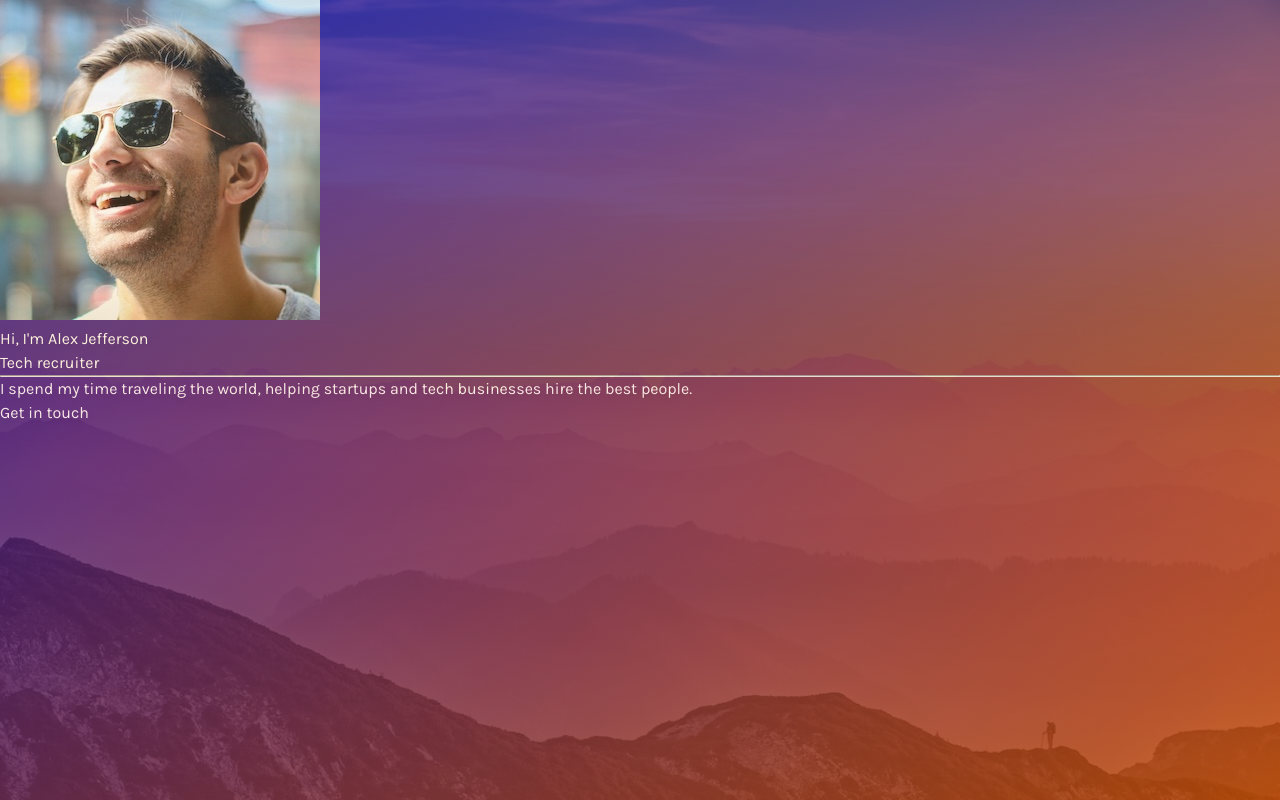
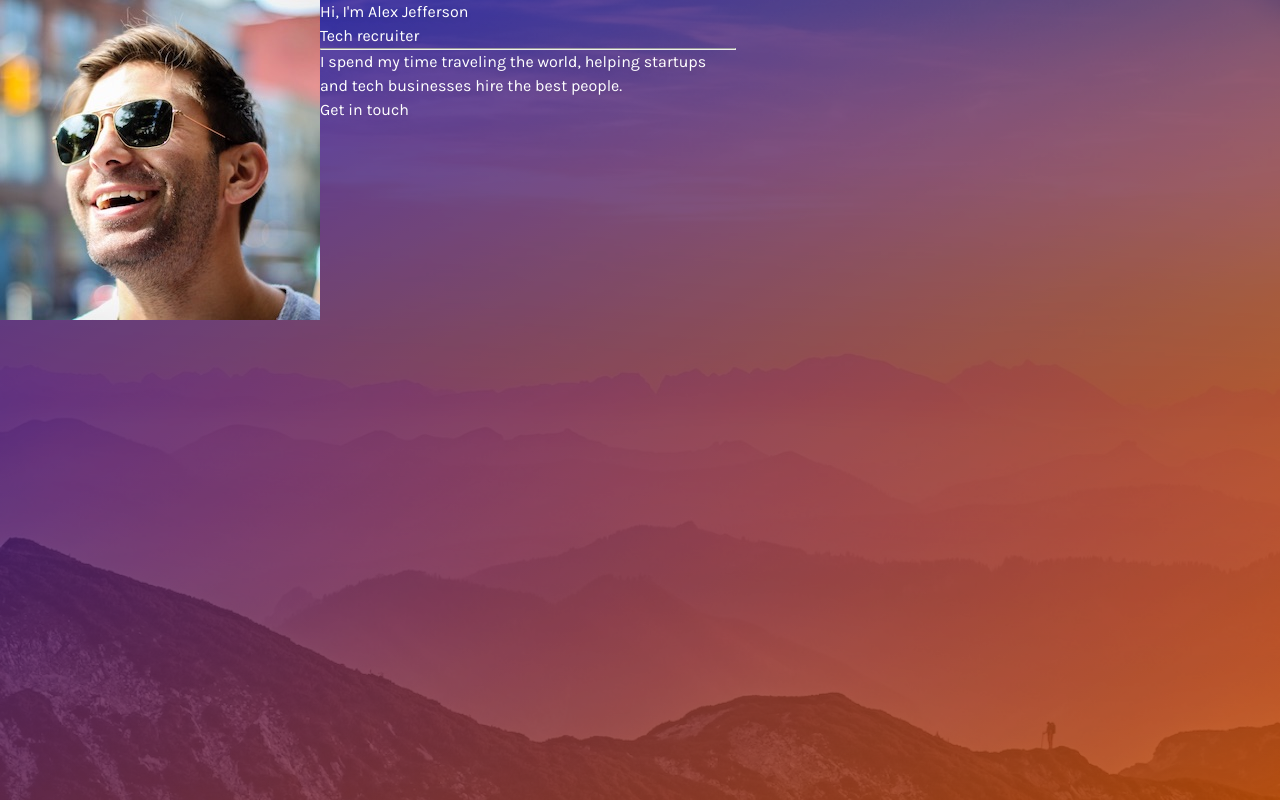
Before and after one commit to codingEzio/code_css_book_css_in_44_minutes, a plain HTML site: page index.html in a window 1280 px wide. Drawn offline with Linux system fonts and the light colour scheme.

Commit message:
Adding basic layout CSS

```diff
--- a/css/main.css
+++ b/css/main.css
@@ -49,3 +49,18 @@ a {
   opacity: 0.2;
   position: fixed;
 }
+
+.content {
+  display: flex; /* now the `.side` and `.about` are both flexbox items */
+  position: relative; /* allows `.content` to appear above `.wallpaper` */
+  min-height: 100vh; /* make sure `.content` covers the whole page */
+}
+
+.side {
+  max-height: 20rem;
+  max-width: 20rem;
+}
+
+.about {
+  max-width: 26rem;
+}
```
